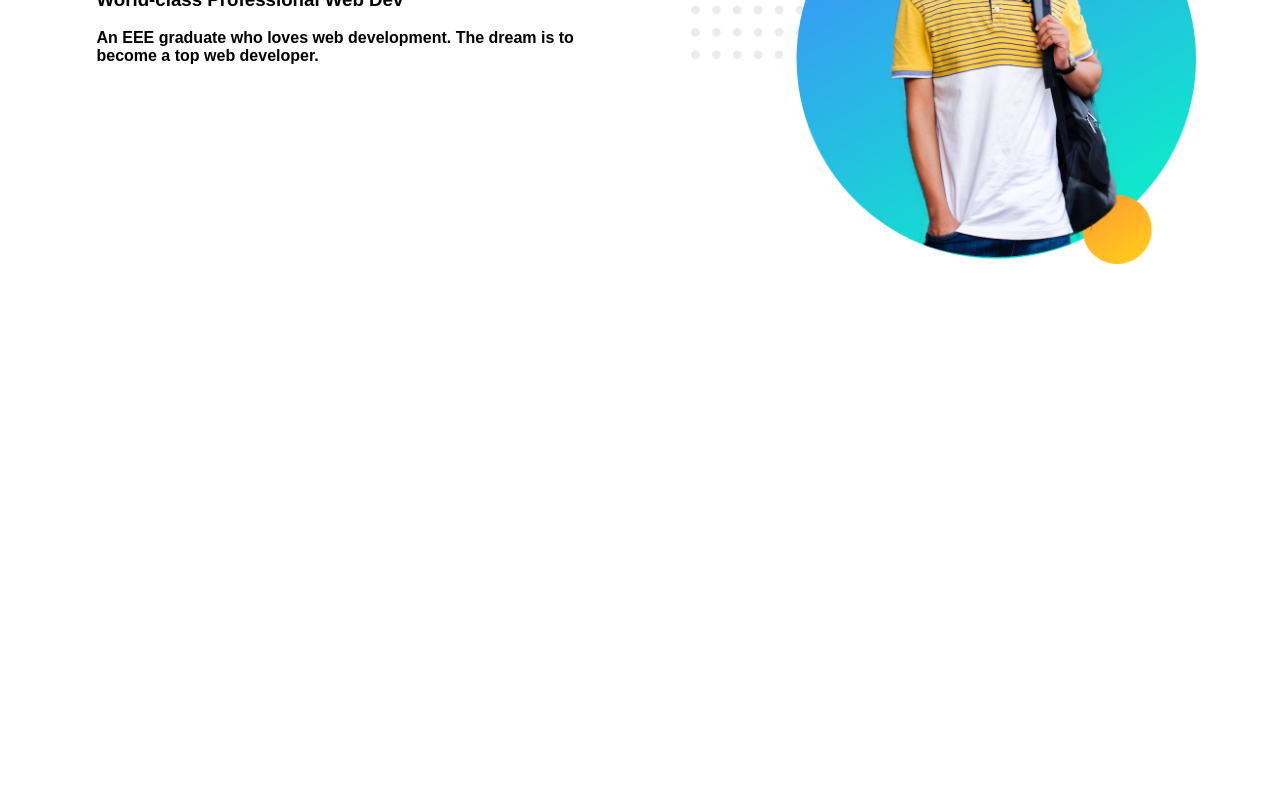
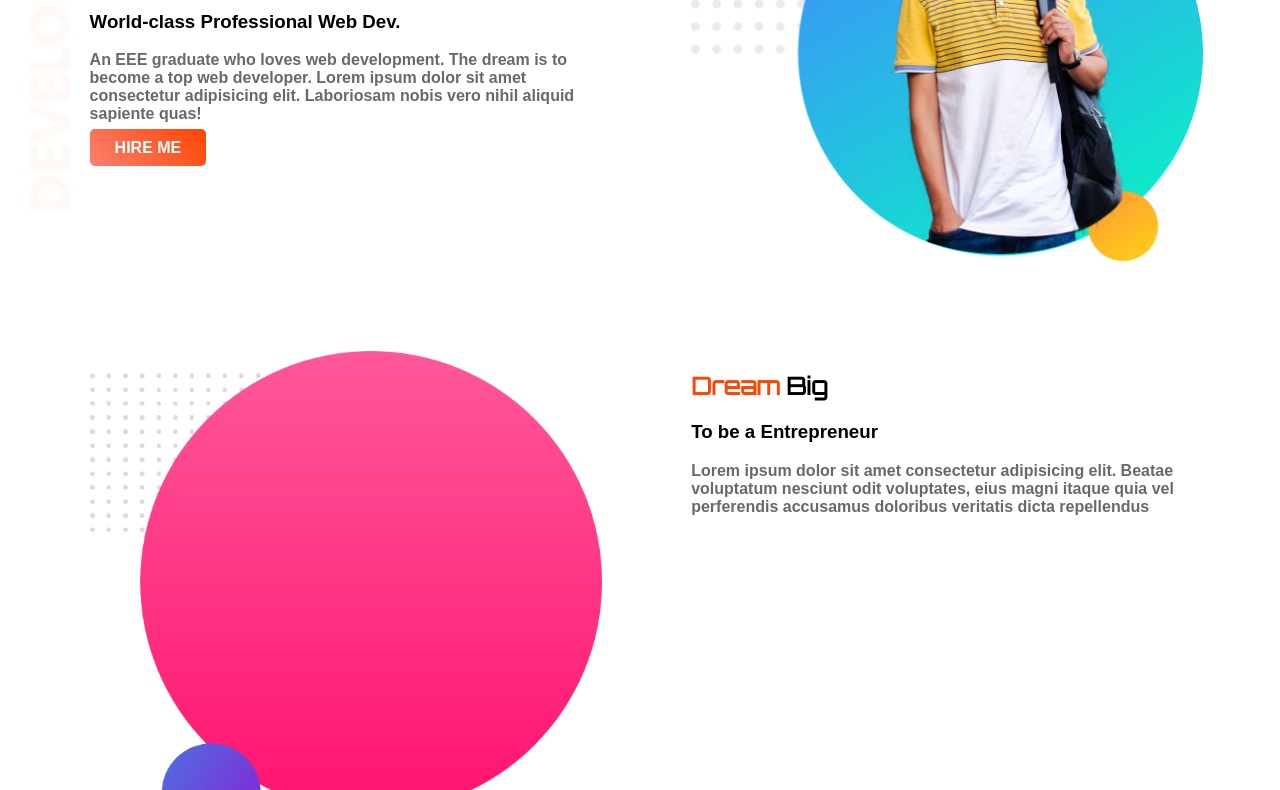
Before and after one commit to ssufi63/web-portfolio, a plain HTML site: page index.html in a window 1280 px wide. Shown: the part 149-939 px from the top of the page. Before the commit the page ends 800 px from the top, so only its background shows below. Drawn offline with Linux system fonts and the light colour scheme; a web font is replaced by a local one.

Commit message:
2nd step

```diff
--- a/index.html
+++ b/index.html
@@ -8,16 +8,27 @@
     <link href="https://fonts.googleapis.com/css2?family=Orbitron&family=Thasadith&display=swap" rel="stylesheet">
 </head>
 <body>
-    <section>
+    <section class="top-banner">
         <div class="half-width">
             <h1>Welcome To </h1>
             <h1><span class="name-highlight">Sufi's</span> Website</h1>
-            <h3>World-class Professional Web Dev</h3>
-            <p>An EEE graduate who loves web development. The dream is to become a top web developer.</p>
+            <h3>World-class Professional Web Dev.</h3>
+            <p>An EEE graduate who loves web development. The dream is to become a top web developer. Lorem ipsum dolor sit amet consectetur adipisicing elit. Laboriosam nobis vero nihil aliquid sapiente quas!</p>
+            <a class="link-button" target="_blank" href="https://www.linkedin.com/in/sufi63/">HIRE ME</a>
         </div>
         <div class="half-width">
             <img src="images/profile1.png" alt="">
         </div>
     </section>
+    <section class="big-dream">
+        <div class="half-width">
+            <img src="images/my-bg2.png" alt="">
+        </div>
+        <div class="half-width">
+            <h2><span class="name-highlight">Dream</span> Big</h2>
+            <h3>To be a Entrepreneur</h3>
+            <p>Lorem ipsum dolor sit amet consectetur adipisicing elit. Beatae voluptatum nesciunt odit voluptates, eius magni itaque quia vel perferendis accusamus doloribus veritatis dicta repellendus</p>
+        </div>
+    </section>
 </body>
 </html>
--- a/style.css
+++ b/style.css
@@ -1,16 +1,21 @@
 body{
     font-family: 'Thasadith', sans-serif;
+    margin: 0;
 }
 h1{
     font-family: 'Orbitron', sans-serif;
+    font-size:xx-large;
+}
+h2{
+    font-family: 'Orbitron', sans-serif;
+    font-size:x-large;
 }
 p{
     font-weight: 700;
-    color: black;
+    color:dimgray;
 }
 .name-highlight{
     color: orangered;
-    font-size: xx-large;
 }
 .half-width{
     width: 40%;
@@ -21,3 +26,18 @@ p{
 .half-width img{
     width: 100%;
 }
+.top-banner{
+    background-image:url("images/top-banner.png");
+    background-repeat: no-repeat;
+}
+section{
+    height:500px;
+}
+.link-button{
+    text-decoration: none;
+    background-image: linear-gradient(45deg,salmon,orangered);
+    padding: 10px 25px;
+    border-radius: 5px;
+    color: white;
+    font-weight: 700;
+}
```
Also changed, not shown: images/image 17.png (added).
